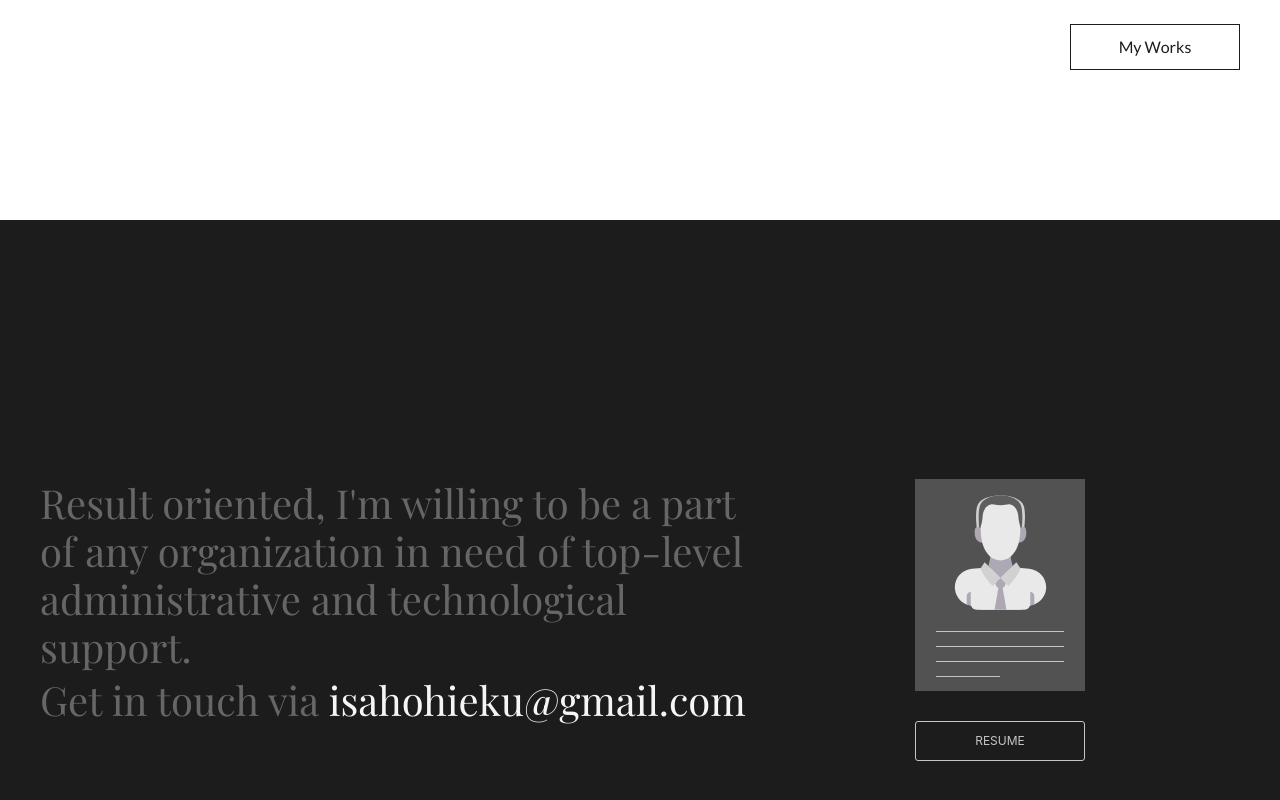
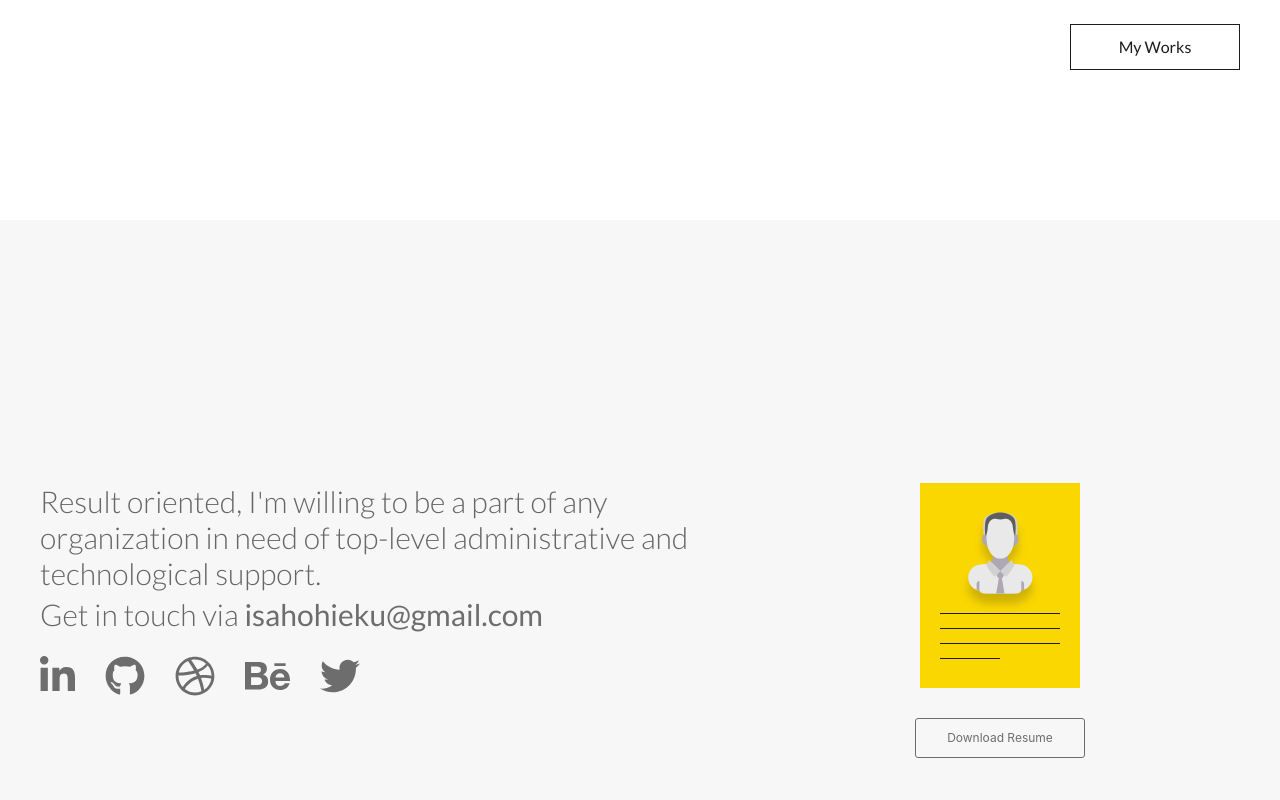
Before and after one commit to isahohieku/portfolio, an Angular app: page / in a window 1280 px wide. Shown: the part 2713-3513 px from the top of the page. Built offline with nearby package versions, Linux system fonts and the light colour scheme.

Commit message:
chore(*): Refactor footer

```diff
--- a/package.json
+++ b/package.json
@@ -19,6 +19,10 @@
     "@angular/platform-browser": "~8.2.14",
     "@angular/platform-browser-dynamic": "~8.2.14",
     "@angular/router": "~8.2.14",
+    "@fortawesome/angular-fontawesome": "^0.5.0",
+    "@fortawesome/fontawesome-svg-core": "^1.2.35",
+    "@fortawesome/free-brands-svg-icons": "^5.15.3",
+    "@fortawesome/free-solid-svg-icons": "^5.15.3",
     "rxjs": "~6.4.0",
     "tslib": "^1.10.0",
     "zone.js": "~0.9.1"
--- a/src/app/app.module.ts
+++ b/src/app/app.module.ts
@@ -8,6 +8,7 @@ import { MainJumbotronComponent } from './main-jumbotron/main-jumbotron.componen
 import { FooterComponent } from './footer/footer.component';
 import { ProjectCardComponent } from './project-card/project-card.component';
 import { AboutSectionComponent } from './about-section/about-section.component';
+import { FontAwesomeModule } from '@fortawesome/angular-fontawesome';
 
 @NgModule({
   declarations: [
@@ -20,7 +21,8 @@ import { AboutSectionComponent } from './about-section/about-section.component';
   ],
   imports: [
     BrowserModule,
-    AppRoutingModule
+    AppRoutingModule,
+    FontAwesomeModule
   ],
   providers: [],
   bootstrap: [AppComponent]
--- a/src/app/footer/footer.component.html
+++ b/src/app/footer/footer.component.html
@@ -1,16 +1,46 @@
 <footer class="d-flex align-items-center justify-content-center">
-    <div class="inner-container d-flex">
+    <div class="inner-container">
+        <div class="d-flex">
             <!-- Get in touch -->
             <div class="left">
-            <h3 class="text-playfair">Result oriented, I'm willing to be a part of any organization in need of top-level administrative
+                <h3 class="text-lato font-weight-light">Result oriented, I'm willing to be a part of any organization in
+                    need of top-level administrative
                     and technological support.</h3>
-            <h3 class="text-playfair">Get in touch via <a href="mailto:isahohieku@gmail.com" class="btn email">isahohieku@gmail.com</a></h3>
+                <h3 class="text-lato font-weight-light">Get in touch via <a href="mailto:isahohieku@gmail.com"
+                        class="btn email">isahohieku@gmail.com</a></h3>
+                <div class="d-flex">
+                    <nav class="mt-3">
+                        <ul class="pl-0">
+                            <li class="d-inline-block pr-2"><a href="https://www.linkedin.com/in/isah-ohieku-b982a6164"
+                                    target="_blank">
+                                    <fa-icon [icon]="faLinkedinIn"></fa-icon>
+                                </a></li>
+                            <li class="d-inline-block px-2"><a href="https://www.github.com/isahohieku" target="_blank">
+                                    <fa-icon [icon]="faGithub"></fa-icon>
+                                </a></li>
+                            <li class="d-inline-block px-2"><a href="https://www.dribbble.com/isahohieku"
+                                    target="_blank">
+                                    <fa-icon [icon]="faDribbble"></fa-icon>
+                                </a></li>
+                            <li class="d-inline-block px-2"><a href="https://www.behance.net/isahohiekufa98"
+                                    target="_blank">
+                                    <fa-icon [icon]="faBehance"></fa-icon>
+                                </a></li>
+                            <li class="d-inline-block px-2"><a href="https://twitter.com/isahohieku" target="_blank">
+                                    <fa-icon [icon]="faTwitter"></fa-icon>
+                                </a></li>
+                        </ul>
+                    </nav>
+                </div>
             </div>
 
             <div class="right flex-grow-1 d-flex flex-column justify-content-center">
-            <div class="resume d-flex mx-auto justify-content-center">
+                <div class="resume d-flex mx-auto justify-content-center py-4">
                     <div class="w-75 py-3">
-                    <img src="assets/img/male.svg" class="w-100 d-inline-block mx-auto" alt="Male icon">
+                        <div class="d-flex justify-content-center">
+                            <img src="assets/img/male.svg" class="w-75 d-inline-block mx-auto drop-shadow"
+                                alt="Male icon">
+                        </div>
 
                         <div class="lines-wrapper mt-2">
                             <span class="d-inline-block"></span>
@@ -20,8 +50,9 @@
                         </div>
                     </div>
                 </div>
-
-            <button class="btn download text-uppercase text-small py-3 mt-5 mx-auto">Resume</button>
+                <a href="https://drive.google.com/file/d/13TMdp0zvZc1CYK-z6qmimfxTk8rw05Xf/" target="_blank"
+                    class="btn download text-small py-3 mt-5 mx-auto">Download Resume</a>
+            </div>
         </div>
     </div>
 </footer>
--- a/src/app/footer/footer.component.scss
+++ b/src/app/footer/footer.component.scss
@@ -1,5 +1,5 @@
 footer {
-    background-color: #1c1c1c;
+    background-color: #f7f7f7;
     height: 100vh;
     margin-top: 15rem;
 }
@@ -9,13 +9,18 @@ footer {
 }
 
 .resume {
-    background-color: #525252;
-    width: 17rem;
+    background-color: #fbd700;
+    width: 160px;
+
+}
+
+.drop-shadow {
+    filter: drop-shadow(0px 10px 4px rgba(28, 28, 28, 0.2));
 }
 
 .lines-wrapper {
     span {
-        border-bottom: 1px solid rgb(198, 197, 196);
+        border-bottom: 1px solid #1c1c1c;
         margin-top: 0.2rem;
         width: 100%;
 
@@ -23,23 +28,22 @@ footer {
             width: 50% !important;
         }
     }
-
 }
 
 .download {
-    border: 1px solid rgb(198, 197, 196);
-    color: rgb(198, 197, 196);
+    border: 1px solid #6d6d6d;
+    color: #6d6d6d;
     border-radius: 3px;
     width: 17rem;
 }
 
 h3, .email {
-    font-size: 4rem;
+    font-size: 3rem;
     color: #666666;
 }
 
 .email {
-    color: whitesmoke;
+    color: #6d6d6d;
     padding: 0;
     vertical-align: top;
     border: 0;
@@ -49,3 +53,11 @@ h3, .email {
 .left {
     width: 60%;
 }
+
+nav {
+    a {
+        font-size: 4rem;
+        margin-right: 20px;
+        color: #6d6d6d;
+    }
+}
--- a/src/app/footer/footer.component.ts
+++ b/src/app/footer/footer.component.ts
@@ -1,4 +1,5 @@
 import { Component, OnInit } from '@angular/core';
+import { faGithub, faLinkedinIn, faDribbble, faBehance, faTwitter } from '@fortawesome/free-brands-svg-icons';
 
 @Component({
   selector: 'app-footer',
@@ -6,6 +7,11 @@ import { Component, OnInit } from '@angular/core';
   styleUrls: ['./footer.component.scss']
 })
 export class FooterComponent implements OnInit {
+  faGithub = faGithub;
+  faLinkedinIn = faLinkedinIn;
+  faDribbble = faDribbble;
+  faBehance = faBehance;
+  faTwitter = faTwitter;
 
   constructor() { }
 
```
Also changed, not shown: 1 other file (tests, documents, lock files or other folders). Lines whose indentation alone changed are shown as unchanged.
